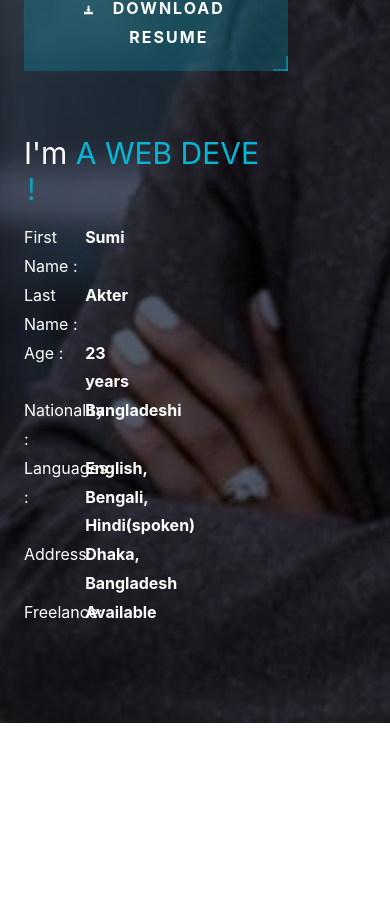
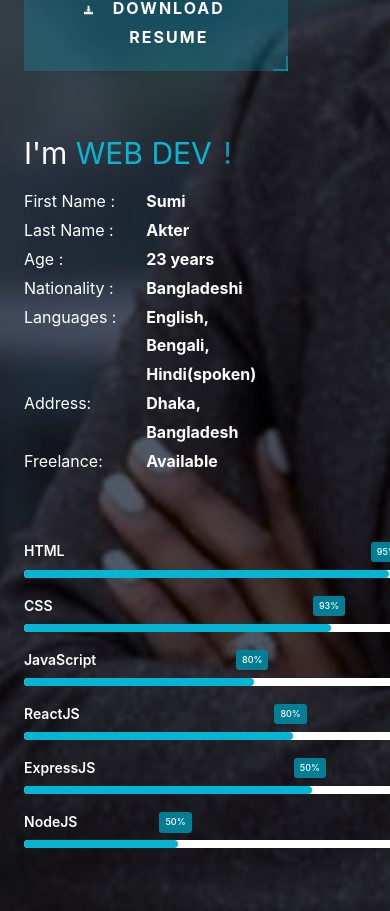
Before and after one commit to SumiAkter2/Sumi-Akter, a React (Create React App) app: page /about in a window 390 px wide. Shown: the part 958-1869 px from the top of the page. Before the commit the page ends 1681 px from the top, so only its background shows below. Built offline with nearby package versions, Linux system fonts and the light colour scheme.

Commit message:
added skill bar

```diff
--- a/src/App.js
+++ b/src/App.js
@@ -12,8 +12,34 @@ import { MdContactPhone } from "react-icons/md";
 import { MdWork } from "react-icons/md";
 function App() {
   return (
-    <div className="App  home-header">
-      {/* <Navbar> */}
+    <div className="App home-header">
+      <AnimatedCursor
+        innerSize={20}
+        outerSize={40}
+        color="white"
+        outerAlpha={0.2}
+        innerScale={0.7}
+        outerScale={2}
+        clickables={[
+          "a",
+          'input[type="text"]',
+          'input[type="email"]',
+          'input[type="number"]',
+          'input[type="submit"]',
+          'input[type="image"]',
+          "label[for]",
+          "select",
+          "textarea",
+          "button",
+          ".link",
+        ]}
+        innerStyle={{
+          background: " #06b6d4",
+        }}
+        outerStyle={{
+          border: "3px solid white",
+        }}
+      />
       <Routes>
         <Route path="/" element={<Banner />}></Route>
         <Route path="/about" element={<About />}></Route>
--- a/src/Components/About/About.js
+++ b/src/Components/About/About.js
@@ -2,10 +2,11 @@ import React from "react";
 import Button from "../Button/Button";
 import { ImDownload3 } from "react-icons/im";
 import { Typewriter } from "react-simple-typewriter";
+import SkillsBar from "./SkillsBar";
 
 const About = () => {
   return (
-    <div className="px-6 w-3/4">
+    <div className="px-6 w-3/4 ">
       <div className="pt-12">
         <small>VISIT MY PORTFOLIO & HIRE ME</small>
         <h1 className="text-secondary">About Me</h1>
@@ -42,8 +43,8 @@ const About = () => {
           <span style={{ color: "#06b6d4" }}>
             {/* Style will be inherited from the parent element */}
             <Typewriter
-              words={["SUMI AKTER", "A WEB DEVELOPER"]}
-              loop={10}
+              words={["SUMI AKTER", " WEB DEVELOPER"]}
+              loop={20}
               cursor
               cursorStyle=" !"
               typeSpeed={90}
@@ -52,7 +53,8 @@ const About = () => {
             />
           </span>
         </h3>
-        <ul className="grid grid-cols-2 pb-12 gap-0 w-1/2">
+        <div className="lg:flex justify-start items-center gap-x-5">
+          <ul className="grid grid-cols-2 pb-12 gap-0 ">
             <li>First Name : </li>
             <li className="font-bold">Sumi</li>
             <li>Last Name :</li>
@@ -68,6 +70,10 @@ const About = () => {
             <li>Freelance: </li>
             <li className="font-bold">Available</li>
                   </ul>
+                  <div>
+                      <SkillsBar/>
+                  </div>
+        </div>
       </div>
     </div>
   );
--- /dev/null
+++ b/src/Components/About/Skill.css
@@ -0,0 +1,92 @@
+.skill-box {
+    /* width: 100%; */
+    margin: 15px 0;
+}
+
+.skill-box .title {
+    display: block;
+    font-size: 14px;
+    font-weight: 600;
+    color: #fff;
+}
+
+.skill-box .skill-bar {
+    height: 8px;
+    width: 100%;
+    border-radius: 6px;
+    margin-top: 6px;
+    background: white;
+}
+
+.skill-box .skill-per {
+    position: relative;
+    display: block;
+    height: 100%;
+    width: 95%;
+    border-radius: 6px;
+    background: #06b5d4;
+    animation: progress 0.4s ease-in-out forwards;
+    opacity: 0;
+}
+
+.skill-per.css {
+    width: 80%;
+    animation-delay: 0.1s;
+}
+
+.skill-per.javascript {
+    width: 60%;
+    animation-delay: 0.2s;
+}
+
+.skill-per.nodejs {
+    width: 40%;
+    animation-delay: 0.3s;
+}
+
+.skill-per.reactjs {
+    width: 70%;
+    animation-delay: 0.3s;
+}
+
+.skill-per.expressjs {
+    width: 75%;
+    animation-delay: 0.3s;
+}
+
+
+@keyframes progress {
+    0% {
+        width: 0;
+        opacity: 1;
+    }
+
+    100% {
+        opacity: 1;
+    }
+}
+
+.skill-per .tooltip {
+    position: absolute;
+    right: -14px;
+    top: -28px;
+    font-size: 9px;
+    font-weight: 500;
+    color: #fff;
+    padding: 2px 6px;
+    border-radius: 3px;
+    background: #037e94;
+    z-index: 1;
+}
+
+.tooltip::before {
+    content: '';
+    position: absolute;
+    left: 50%;
+    bottom: 20px;
+    height: 20px;
+    width: 20px;
+    z-index: -1;
+    background-color: #037e94;
+    transform: translateX(-50%) rotate(45deg);
+}
--- /dev/null
+++ b/src/Components/About/SkillsBar.js
@@ -0,0 +1,63 @@
+import React from "react";
+import "./Skill.css";
+const SkillsBar = () => {
+  return (
+    <div>
+      <div className="w-96">
+        {/* <h1 className="title-text"> Progress Bar</h1> */}
+
+        <div className="skill-box">
+          <span className="title">HTML</span>
+          <div className="skill-bar">
+            <span className="skill-per html">
+              <span className="tooltip">95%</span>
+            </span>
+          </div>
+        </div>
+        <div className="skill-box">
+          <span className="title">CSS</span>
+          <div className="skill-bar">
+            <span className="skill-per css">
+              <span className="tooltip">93%</span>
+            </span>
+          </div>
+        </div>
+        <div className="skill-box">
+          <span className="title">JavaScript</span>
+          <div className="skill-bar">
+            <span className="skill-per javascript">
+              <span className="tooltip">80%</span>
+            </span>
+          </div>
+        </div>
+
+        <div className="skill-box">
+          <span className="title">ReactJS</span>
+          <div className="skill-bar">
+            <span className="skill-per reactjs">
+              <span className="tooltip">80%</span>
+            </span>
+          </div>
+        </div>
+        <div className="skill-box">
+          <span className="title">ExpressJS</span>
+          <div className="skill-bar">
+            <span className="skill-per expressjs">
+              <span className="tooltip">50%</span>
+            </span>
+          </div>
+        </div>
+        <div className="skill-box">
+          <span className="title">NodeJS</span>
+          <div className="skill-bar">
+            <span className="skill-per nodejs">
+              <span className="tooltip">50%</span>
+            </span>
+          </div>
+        </div>
+      </div>
+    </div>
+  );
+};
+
+export default SkillsBar;
--- a/src/Components/Home/Banner.js
+++ b/src/Components/Home/Banner.js
@@ -20,7 +20,7 @@ const Banner = () => {
   }, []);
 
   return (
-    <div>
+    <div className="App  home-header">
       <Particles
         id="tsparticles"
         init={particlesInit}
@@ -78,7 +78,7 @@ const Banner = () => {
                 enable: true,
                 area: 800,
               },
-              value: 50,
+              value: 80,
             },
             opacity: {
               value: 0.5,
@@ -93,7 +93,7 @@ const Banner = () => {
           detectRetina: true,
         }}
       />
-      <div className="fixed top-5 left-20 ">
+      <div className="fixed top-5 left-6 ">
         <div className="flex justify-around items-center gap-x-6 ">
           <a
             href="https://www.facebook.com/alishaakhtersumi.sumi"
@@ -124,7 +124,7 @@ const Banner = () => {
               {/* Style will be inherited from the parent element */}
               <Typewriter
                 words={["SUMI AKTER", "A WEB DEVELOPER"]}
-                loop={10}
+                loop={20}
                 cursor
                 cursorStyle=" !"
                 typeSpeed={90}
```
Lines whose indentation alone changed are shown as unchanged.
